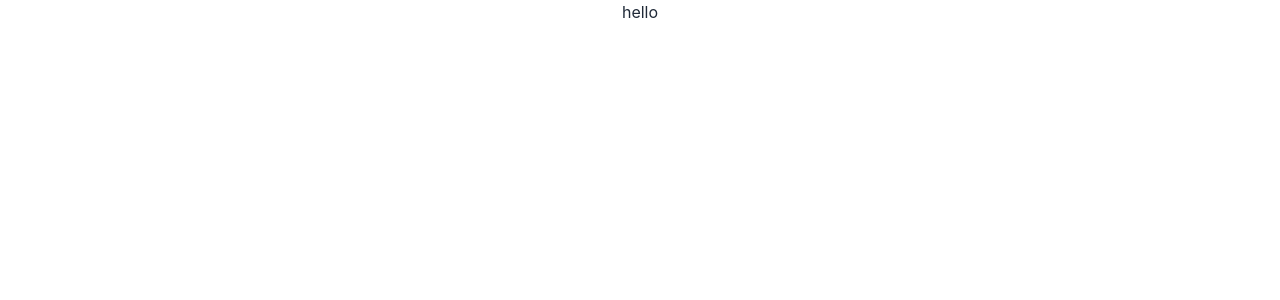
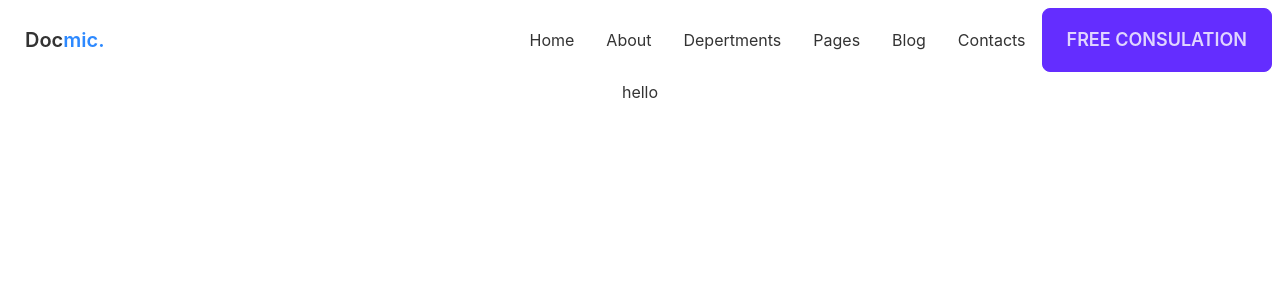
Before and after one commit to sabbir-hossen66/health-care, a React (Create React App) app: page / in a window 1280 px wide. Shown: the top 300 px of the page. Built offline with nearby package versions, Linux system fonts and the light colour scheme.

Commit message:
color customized

```diff
--- a/src/App.js
+++ b/src/App.js
@@ -1,12 +1,14 @@
 import { Route, Routes } from 'react-router-dom';
 import './App.css';
 import Home from './Pages/Home';
+import Navbar from './Pages/Shared/Navbar';
 
 function App() {
   return (
     <div className="App">
+      <Navbar></Navbar>
+      <Routes>
 
-      <Routes>
         <Route path='/' element={<Home></Home>}></Route>
       </Routes>
     </div>
--- a/src/Pages/Home.js
+++ b/src/Pages/Home.js
@@ -2,7 +2,7 @@ import React from 'react';
 
 const Home = () => {
     return (
-        <div>
+        <div className='text bg-#F7F7F7'>
             hello
         </div>
     );
--- /dev/null
+++ b/src/Pages/Shared/Navbar.js
@@ -0,0 +1,25 @@
+import React from 'react';
+
+const Navbar = () => {
+    return (
+        <div class="navbar bg-base-100">
+            <div class="flex-1">
+                <a class="btn btn-ghost normal-case text-xl">Doc <span className="text-secondary">mic.</span></a>
+            </div>
+            <div class="flex-none">
+                <ul class="menu menu-horizontal p-0">
+                    <li><a>Home </a></li>
+                    <li><a>About</a></li>
+                    <li><a>Depertments</a></li>
+                    <li><a>Pages</a></li>
+                    <li><a>Blog</a></li>
+                    <li><a>Contacts</a></li>
+
+                    <button class="btn btn-xs sm:btn-sm md:btn-md lg:btn-lg text-secondery">Free consulation </button>
+                </ul>
+            </div>
+        </div>
+    );
+};
+
+export default Navbar;
--- a/tailwind.config.js
+++ b/tailwind.config.js
@@ -10,13 +10,18 @@ module.exports = {
   plugins: [require("daisyui")],
 
   daisyui: {
-    styled: true,
-    themes: true,
-    base: true,
-    utils: true,
-    logs: true,
-    rtl: false,
-    prefix: "",
-    darkTheme: "white",
+    themes: [
+      {
+        mytheme: {
+          primary: "#575757",
+          secondary: "#2D89FF",
+          accent: "#FFFFFF",
+          neutral: "#642DFF",
+          "base-100": "#ffffff",
+        },
+      },
+      "light",
+      "cupcake",
+    ],
   },
 }
```
